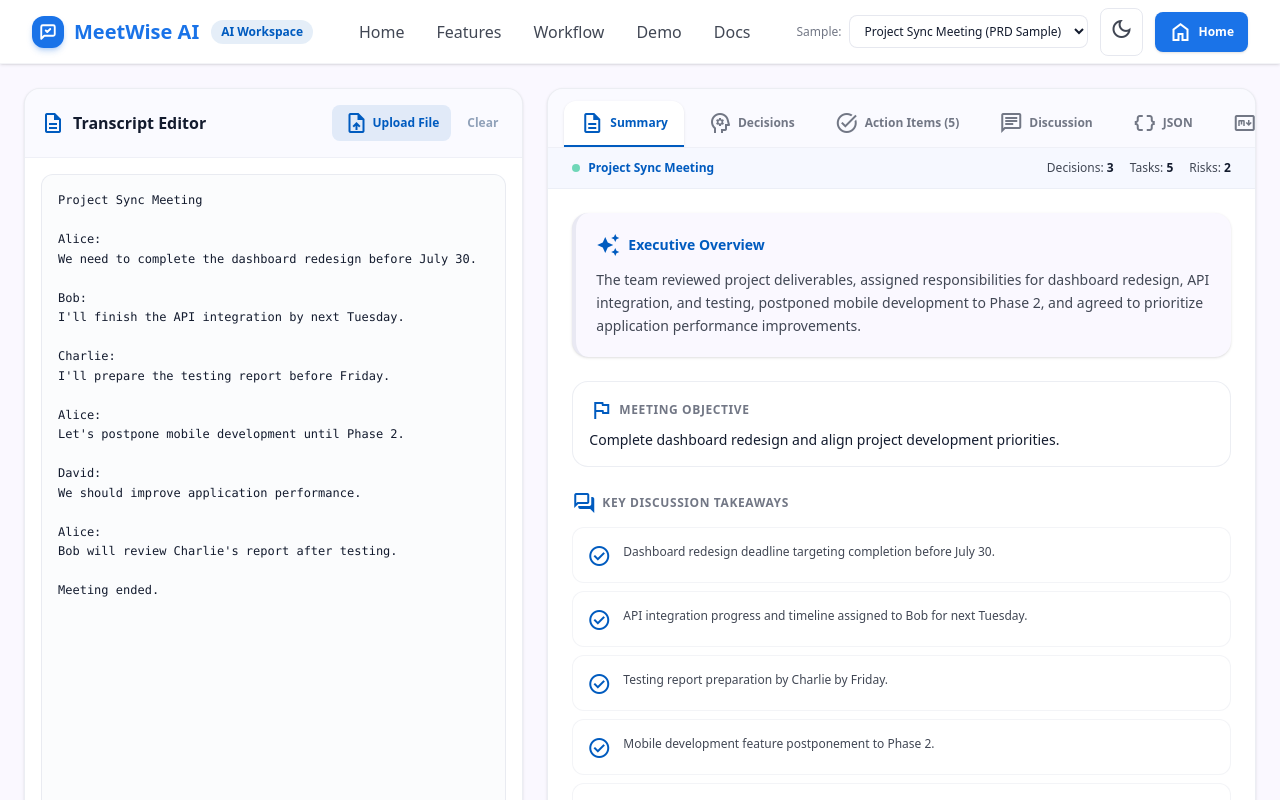
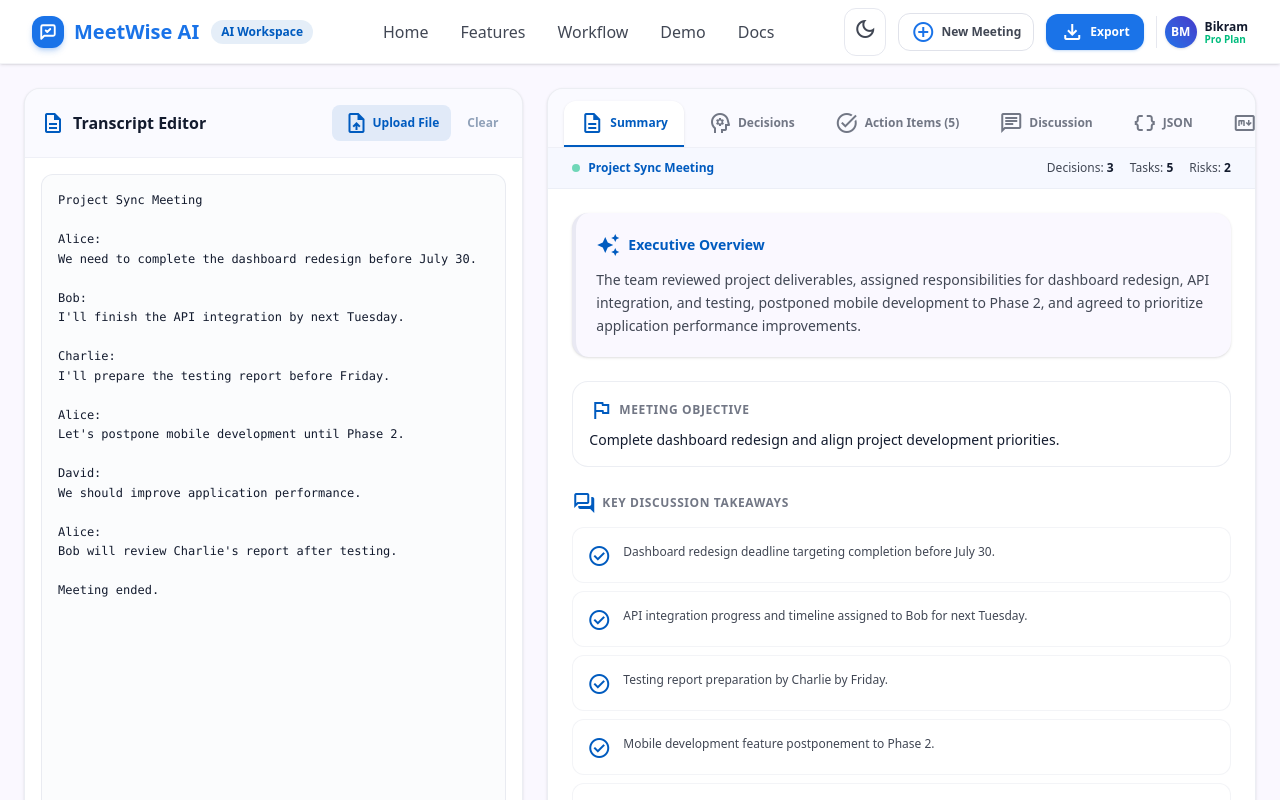
Before and after one commit to bikram73/MeetWise_AI, a React (Vite) app: page / in a window 1280 px wide. Both pictures are taken after a click on the button "Watch Workflow". Shown: the top 800 px of the page. Built offline with nearby package versions, Linux system fonts and the light colour scheme.

Commit message:
first commit

```diff
--- a/src/components/LandingPage.tsx
+++ b/src/components/LandingPage.tsx
@@ -90,12 +90,15 @@ export const LandingPage: React.FC<LandingPageProps> = ({ onOpenWorkspace }) =>
             <a className="text-[#414754] hover:text-[#005bbf] transition-colors font-medium" href="#demo">Demo</a>
             <a className="text-[#414754] hover:text-[#005bbf] transition-colors font-medium" href="#faq">Docs</a>
           </div>
-          <button
-            onClick={onOpenWorkspace}
-            className="bg-[#1a73e8] hover:bg-[#005bbf] text-white px-6 py-2 rounded-lg font-semibold text-sm scale-95 active:scale-90 transition-all shadow-md cursor-pointer"
-          >
-            Open Workspace
-          </button>
+          <div className="flex items-center gap-3">
+            <button
+              onClick={onOpenWorkspace}
+              className="bg-[#1a73e8] hover:bg-[#005bbf] text-white px-5 py-2 rounded-xl font-semibold text-sm scale-95 active:scale-90 transition-all shadow-md shadow-[#1a73e8]/20 flex items-center gap-1.5 cursor-pointer"
+            >
+              <span>Open Workspace</span>
+              <span className="material-symbols-outlined text-[16px]">arrow_forward</span>
+            </button>
+          </div>
         </div>
       </nav>
 
@@ -104,7 +107,7 @@ export const LandingPage: React.FC<LandingPageProps> = ({ onOpenWorkspace }) =>
         <div className="max-w-[1280px] mx-auto px-4 md:px-10 text-center">
           <div className="inline-flex items-center gap-2 bg-[#4d8efe]/10 text-[#005bbf] border border-[#4d8efe]/20 px-4 py-1.5 rounded-full mb-8">
             <span className="material-symbols-outlined text-[18px]">auto_awesome</span>
-            <span className="text-xs font-semibold">v2.0 Now Live • Next-Gen AI Engine</span>
+            <span className="text-xs font-semibold">Now Live • Next-Gen AI Engine</span>
           </div>
           <h1 className="text-4xl md:text-[64px] font-bold max-w-4xl mx-auto leading-tight mb-6 tracking-tight">
             Turn Meeting Notes Into <span className="ai-gradient-text">Actionable Results</span> with AI
--- a/src/components/WorkspacePage.tsx
+++ b/src/components/WorkspacePage.tsx
@@ -217,45 +217,52 @@ export const WorkspacePage: React.FC<WorkspacePageProps> = ({ onBackToLanding, o
           </div>
 
           <div className="flex items-center gap-3">
-            {/* Preset Selector */}
-            <div className="hidden xl:flex items-center gap-2 text-xs">
-              <span className="text-[#727785] font-medium">Sample:</span>
-              <select
-                value={selectedPresetId}
-                onChange={(e) => handleSelectPreset(e.target.value)}
-                className={`px-2.5 py-1.5 rounded-lg border text-xs ${
-                  isDarkMode ? 'bg-slate-950 border-slate-700 text-slate-200' : 'bg-white border-[#c1c6d6]/40 text-[#131b2e]'
-                } focus:outline-none cursor-pointer`}
-              >
-                {SAMPLE_TRANSCRIPTS.map((s) => (
-                  <option key={s.id} value={s.id}>
-                    {s.title}
-                  </option>
-                ))}
-              </select>
-            </div>
-
             {/* Theme Toggle */}
             <button
               onClick={() => setIsDarkMode(!isDarkMode)}
-              className={`p-2 rounded-lg border ${
+              className={`p-2 rounded-xl border ${
                 isDarkMode ? 'border-slate-700 text-amber-400 hover:bg-slate-800' : 'border-[#c1c6d6]/40 text-[#414754] hover:bg-[#f2f3ff]'
               } transition-colors cursor-pointer`}
               title="Toggle Dark/Light Mode"
             >
-              <span className="material-symbols-outlined text-[20px]">
+              <span className="material-symbols-outlined text-[19px]">
                 {isDarkMode ? 'light_mode' : 'dark_mode'}
               </span>
             </button>
 
-            {/* Home Page Link */}
+            {/* New Meeting action */}
             <button
-              onClick={onBackToLanding}
-              className="inline-flex items-center gap-1.5 bg-[#1a73e8] hover:bg-[#005bbf] text-white px-3.5 py-2 rounded-lg font-semibold text-xs transition-all shadow-sm cursor-pointer"
+              onClick={handleClearTranscript}
+              className={`hidden sm:inline-flex items-center gap-1.5 px-3 py-1.5 rounded-xl text-xs font-semibold border ${
+                isDarkMode
+                  ? 'border-slate-700 text-slate-300 hover:bg-slate-800'
+                  : 'border-[#c1c6d6]/50 text-[#414754] hover:bg-[#f2f3ff]'
+              } transition-colors cursor-pointer`}
+              title="Start a new meeting transcript"
             >
-              <span className="material-symbols-outlined text-[16px]">home</span>
-              <span className="hidden sm:inline">Home</span>
+              <span className="material-symbols-outlined text-[16px] text-[#1a73e8]">add_circle</span>
+              <span>New Meeting</span>
             </button>
+
+            {/* Export button */}
+            <button
+              onClick={() => setShowExportModal(true)}
+              className="inline-flex items-center gap-1.5 bg-[#1a73e8] hover:bg-[#005bbf] text-white px-3.5 py-1.5 rounded-xl font-semibold text-xs transition-all shadow-sm shadow-[#1a73e8]/20 cursor-pointer"
+            >
+              <span className="material-symbols-outlined text-[16px]">file_download</span>
+              <span>Export</span>
+            </button>
+
+            {/* User Profile Pill */}
+            <div className={`flex items-center gap-2 pl-2 border-l ${isDarkMode ? 'border-slate-800' : 'border-[#c1c6d6]/40'}`}>
+              <div className="w-8 h-8 rounded-full bg-gradient-to-tr from-[#1a73e8] to-[#4338ca] text-white flex items-center justify-center font-bold text-xs shadow-sm">
+                BM
+              </div>
+              <div className="hidden lg:flex flex-col text-left">
+                <span className={`text-xs font-semibold leading-tight ${isDarkMode ? 'text-slate-200' : 'text-[#131b2e]'}`}>Bikram</span>
+                <span className="text-[10px] text-emerald-500 font-semibold leading-none">Pro Plan</span>
+              </div>
+            </div>
           </div>
         </div>
       </nav>
```
